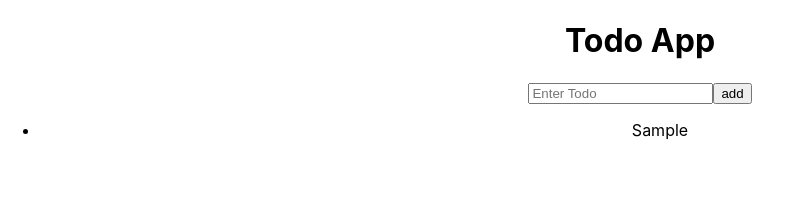
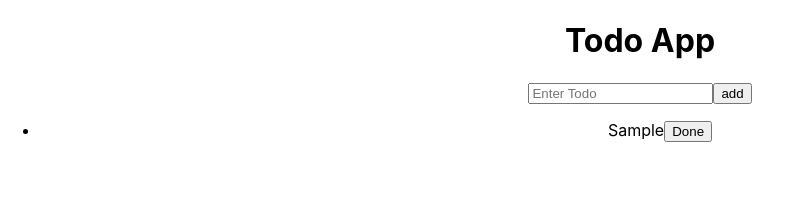
Before and after one commit to mkdir-helen/React-Todo-App, a React (Create React App) app: page / in a window 1280 px wide. Both pictures are taken after typing "Sample" into the empty fields and a click on the button "add". Shown: the top 211 px of the page, without its empty margins (0-792 px from the left). Built offline with nearby package versions, Linux system fonts and the light colour scheme.

Commit message:
Added a delete todos function

```diff
--- a/src/List.js
+++ b/src/List.js
@@ -8,7 +8,7 @@ const List = (props) => {
             return (
                 <li key={index}>
                     {item}
-                    {/* <button >Done</button> */}
+                    <button onClick={(e)=> props._delete(index)}>Done</button>
                 </li>
 
                 )
--- a/src/ToDoList.js
+++ b/src/ToDoList.js
@@ -17,7 +17,7 @@ class ToDoList extends Component {
                     <input value={this.state.term} onChange={this._onChange} placeholder="Enter Todo"/>
                     <button type="submit">add</button>
                 </form>
-                <List items = {this.state.items}/>
+                <List items={this.state.items} _delete={this._delete} />
             </div>
         );
     }
@@ -36,10 +36,10 @@ class ToDoList extends Component {
         })
     }
     _delete = (id) => {
-        // let filtered = this.state.items.filter(item => {
-        //     return item.index
-        // })
-        console.log(id);
+        const items = this.state.items.filter((item, todoIndex) => {
+            return todoIndex !== id
+          })
+          this.setState({ items })
     }
 }
 
```
